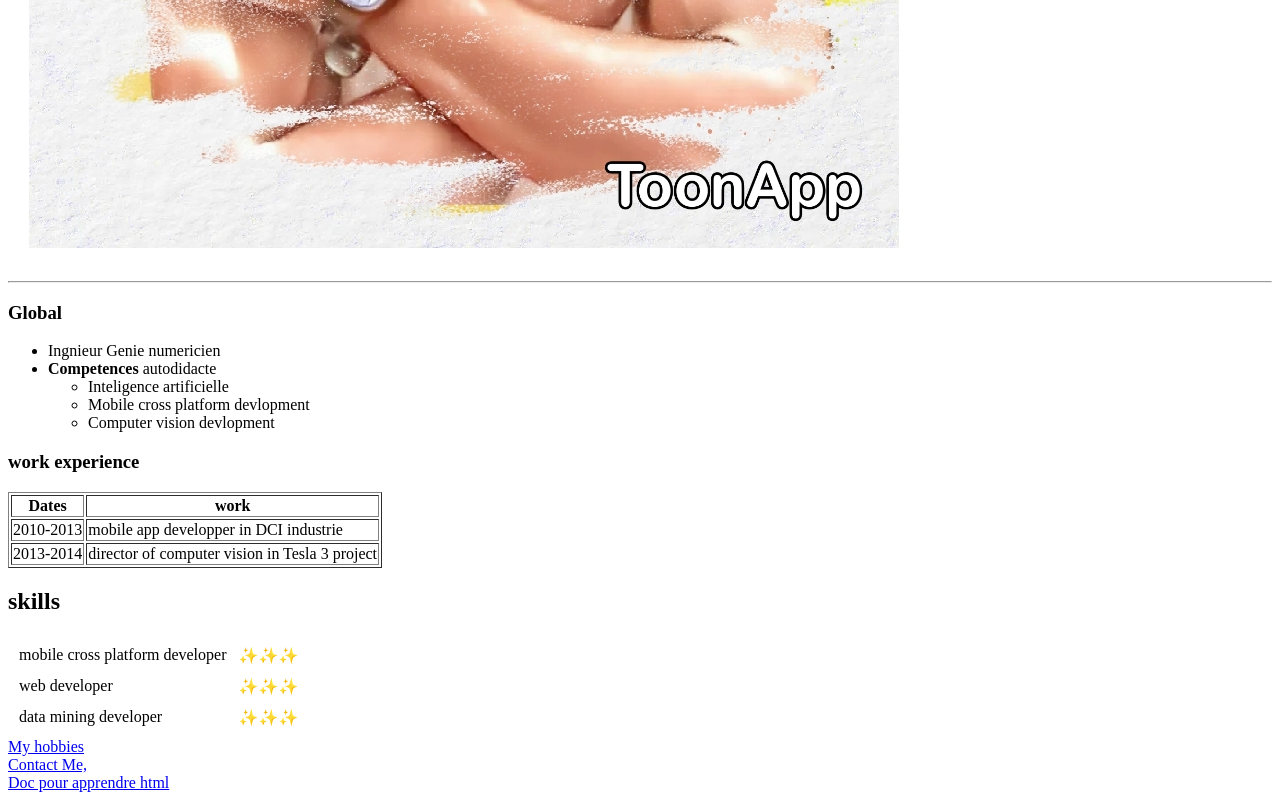
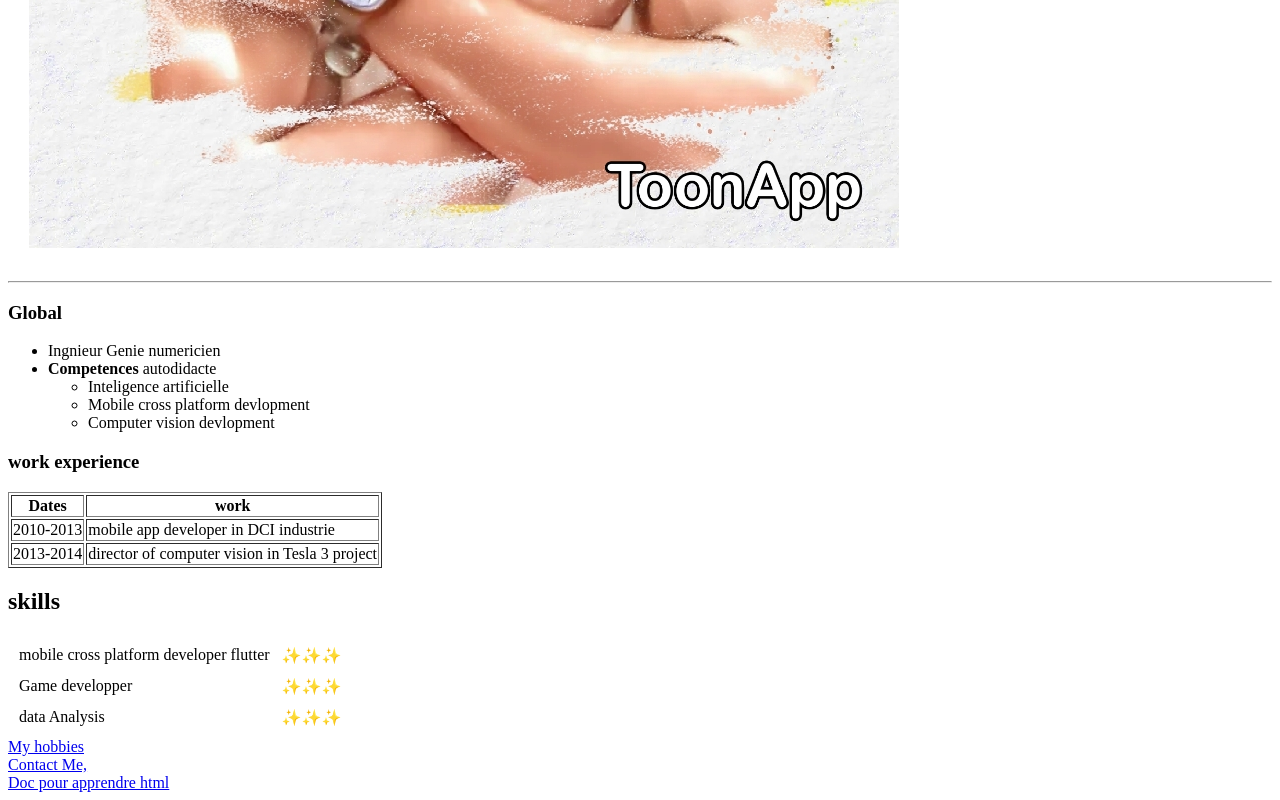
Before and after one commit to Leonidasmend/CV, a plain HTML site: page index.html in a window 1280 px wide. Shown: the part 651-1451 px from the top of the page. Drawn offline with Linux system fonts and the light colour scheme.

Commit message:
Update index.html

```diff
--- a/index.html
+++ b/index.html
@@ -53,7 +53,7 @@
         <tbody>
             <tr>
                 <td>2010-2013</td>
-                <td>mobile app developper in DCI industrie</td>
+                <td>mobile app developer in DCI industrie</td>
             </tr>
             <tr>
                 <td>2013-2014</td>
@@ -69,15 +69,15 @@
     <h2>skills</h2>
     <table cellspacing="10">
         <tr>
-            <td> mobile cross platform developer</td>
+            <td> mobile cross platform developer flutter</td>
             <td>✨✨✨</td>
         </tr>
         <tr>
-            <td>web developer</td>
+            <td> Game developper</td>
             <td>✨✨✨</td>
         </tr>
         <tr>
-            <td>data mining developer</td>
+            <td>data Analysis</td>
             <td>✨✨✨</td>
         </tr>
     </table>
```
